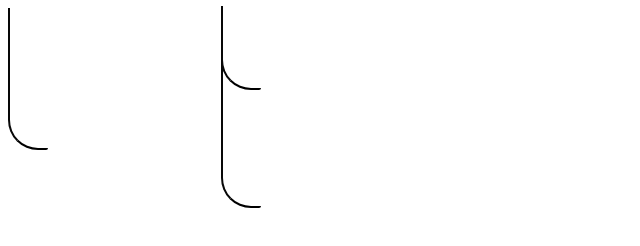
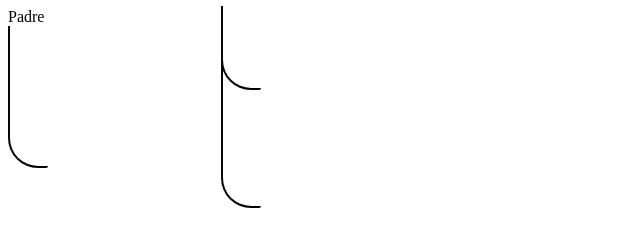
Before and after one commit to PaopRTorres/Componente3, a website built with Parcel: page src/index.html in a window 1280 px wide. Shown: the full height of the page, 0-640 px from the left. Built offline with nearby package versions, Linux system fonts and the light colour scheme.

Commit message:
se agrego un tree2 cambio

```diff
--- a/src/index.html
+++ b/src/index.html
@@ -8,6 +8,7 @@
 </head>
 <body>
     <div class="connector-container">
+        <div class="node">Padre</div>
         <div class="connector"></div>
         <div class="connector-2"></div>
         <div class="connector-3"></div>
--- a/src/scss/main.scss
+++ b/src/scss/main.scss
@@ -1 +1,2 @@
 @import 'tree/tree1';
+//@import 'tree/tree2'
--- /dev/null
+++ b/src/scss/tree/_tree2.scss
@@ -0,0 +1,36 @@
+/* Define un contenedor para los conectores */
+.connector-container {
+    position: relative; /* Establece la posición relativa para los elementos hijos */
+    width: 20%; /* Ancho del contenedor */
+    height: 200px; /* Altura del contenedor */
+
+}
+
+.node {
+    position: relative;
+     width: 50%; /* Ancho del contenedor */
+    height: 25px; /* Altura del contenedor */
+    margin: 20px;
+    padding: 10px 20px;
+    background-color: #6ca6cd;
+    color: white;
+    border-radius: 10px;
+    text-align: center;
+
+}
+/* Define los estilos generales de los pseudo-elementos para los conectores */
+.connector:before{
+    content: ''; /* Contenido generado para el pseudo-elemento */
+    position: absolute; /* Establece la posición absoluta con respecto al contenedor padre */
+    width: 15%; /* Ancho del pseudo-elemento */
+    border-left: 2px solid #080808; /* Estilo del borde izquierdo */
+    border-bottom: 2px solid #000000; /* Estilo del borde inferior */
+    border-radius: 0 0 2px 30px; /* Establece el radio de la esquina inferior derecha */
+}
+
+
+/* Define los estilos específicos del conector 1 */
+.connector:before {
+    height: 70%; /* Altura del conector */
+    left: 0; /* Alinea el conector a la izquierda */
+}
```
Also changed, not shown: dist/index.html, 2 other files.
